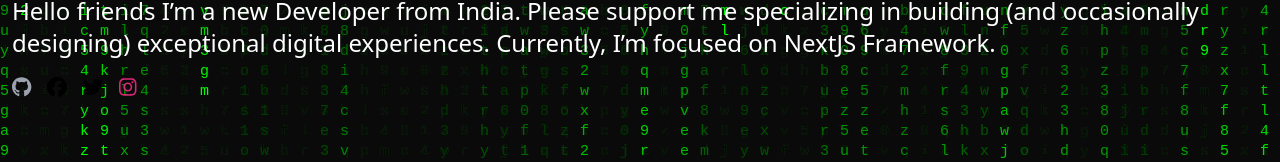
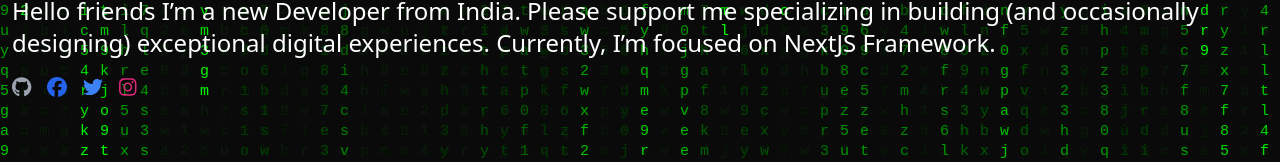
Before and after one commit to MatrixCoder0101/MatrixCoder0101.github.io, a Next.js app: page / in a window 1280 px wide. Shown: the part 485-647 px from the top of the page. Built offline with nearby package versions, Linux system fonts and the light colour scheme.

Commit message:
update src/components/Hero.js

```diff
--- a/src/components/Hero.js
+++ b/src/components/Hero.js
@@ -53,7 +53,7 @@
                 </a>
                 <a
                     href="#"
-                    className="mr-4 text-black hover:text-green-500"
+                    className="mr-4 text-blue-600 hover:text-green-500"
                     target="_blank"
                     rel="noopener noreferrer"
                 >
@@ -61,7 +61,7 @@
                 </a>
                 <a
                     href="#"
-                    className="mr-4 text-black hover:text-green-500"
+                    className="mr-4 text-blue-500 hover:text-green-500"
                     target="_blank"
                     rel="noopener noreferrer"
                 >
```
